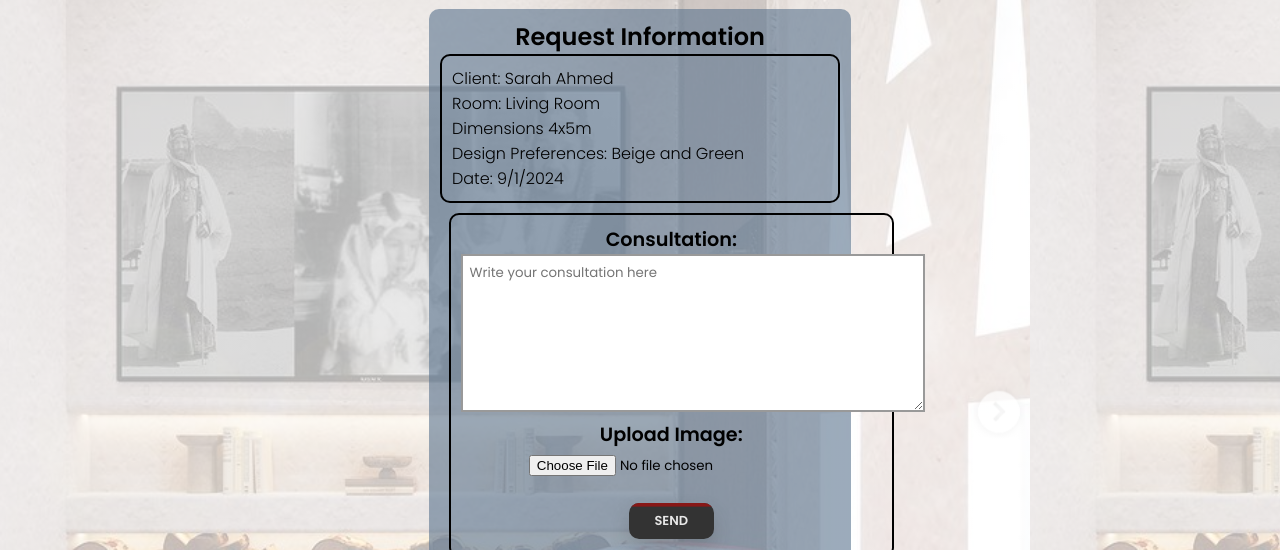
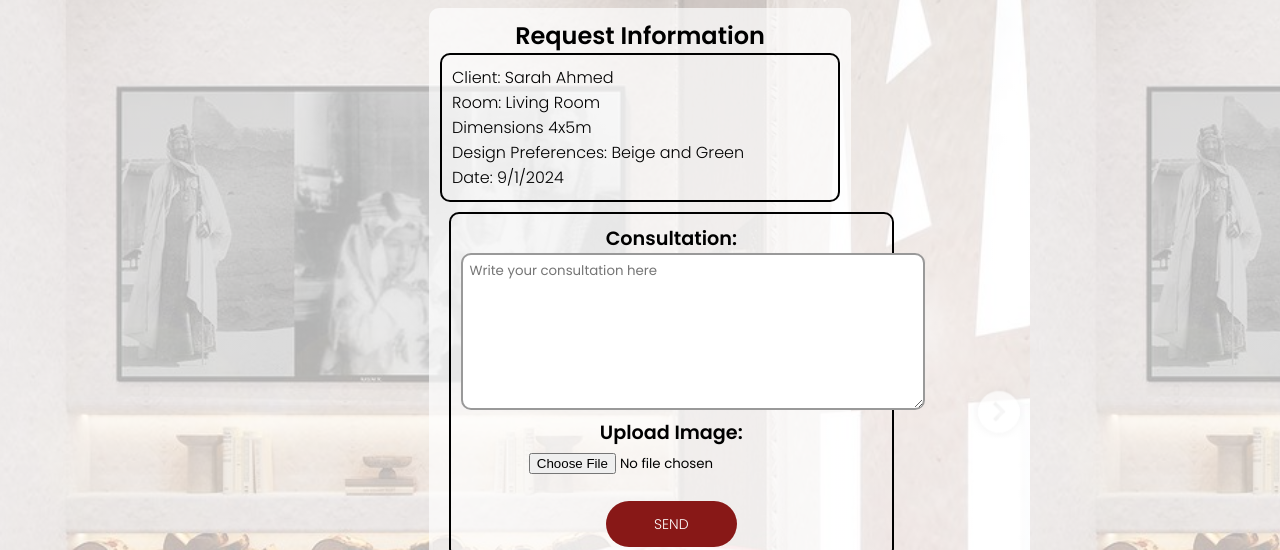
Before and after one commit to mriamft/Majlas, a website: page public_html/DesignConsultation.html in a window 1280 px wide. Shown: the part 250-800 px from the top of the page. Drawn offline with Linux system fonts and the light colour scheme.

Commit message:
يارب الفرج

```diff
--- a/public_html/DesignConsultation.css
+++ b/public_html/DesignConsultation.css
@@ -34,7 +34,7 @@ div{
 }
 #RequestInformationData:hover{
     transform: scale(1.05);
-    background-color: #59738d77;
+   background-color:rgba(255, 255, 255, 0.716);
 }
 form{
     margin: 10px;
@@ -49,80 +49,65 @@ label{
     font-size: larger;
     font-weight: bolder;
 }
-.button {
+
+.btn {
+  font-size: 14px;
+  font-weight: 300;
+  text-transform: uppercase;
+  line-height: 8px;
+  border-radius: 30px;
+  border: none;
+  background-color: #881817;
+  color: white;
   position: relative;
-  background-color: transparent;
-  color: #e8e8e8;
-  font-weight: 600;
-  border-radius: 10px;
-  width: 85px;
-  height: 36px;
-  border: none;
-  text-transform: uppercase;
+  overflow: hidden;
   cursor: pointer;
-  overflow: hidden;
-  box-shadow: 0 10px 20px rgba(51, 51, 51, 0.2);
-  transition: all 0.3s cubic-bezier(0.23, 1, 0.320, 1);
 }
 
-.button::before {
-  content: "Thank you \:)";
-  display: flex;
-  align-items: center;
-  justify-content: center;
-  width: 100%;
-  height: 100%;
-  pointer-events: none;
-  background-color:  #881817;
-  transform: translate(0%,-90%);
-  z-index: 99;
-  position: relative;
-  transform-origin: bottom;
-  transition: all 0.6s cubic-bezier(0.23, 1, 0.320, 1);
-    font-size: 10px;
+.btn > * {
+  display: inline-block;
+  transition: all ease-in-out .5s;
 }
 
-.button::after {
-  content: "Send";
-  display: flex;
-  align-items: center;
-  justify-content: center;
-  background-color:#333 ;
-  width: 100%;
-  height: 100%;
-  pointer-events: none;
-  transform-origin: bottom;
-  transform: translate(0%,-100%);
-  transition: all 0.6s cubic-bezier(0.23, 1, 0.320, 1);
-  font-size: 13px;
+.btn__visible {
+  padding: 1.2rem 3rem;
+  text-align: center;
 }
 
-.button:hover::before {
-  transform: translate(0%,0%);
+.btn__invisible {
+  width: 100%;
+  position: absolute;
+  padding: 1.2rem 0;
+  left: 0;
+  top: -100%;
 }
 
-.button:hover::after {
-  transform: translate(0%,0%);
+.btn:hover {
+  background-color: #881817;
 }
 
-.button:focus {
-  outline: none;
+.btn:hover .btn__visible {
+  transform: translateY(100%);
 }
 
-.button:active {
-  scale: 0.95;
+.btn:hover .btn__invisible {
+  top: 0;
+}
+
+.btn:focus {
+  outline: none;
 }
 .allPage{
     width: 33%;
     margin: auto;
     padding: 10px;
-    background-color: #59738d98;
+    background-color:rgba(255, 255, 255, 0.675);
     border-radius: 10px;
 }
 textarea{
-
   min-height: 8em;
   min-width: 100%;
   padding: .5em;
   border: solid 2px #999;
+  border-radius: 10px;
 }
--- a/public_html/DesignConsultation.html
+++ b/public_html/DesignConsultation.html
@@ -41,7 +41,10 @@ Click nbfs://nbhost/SystemFileSystem/Templates/ClientSide/html.html to edit this
             <input type="file" name="ConsultationImage" id="file" required></label>
             <br>
             <br>
-            <button class="button" type="button" onclick="window.location.href = 'DesignerHomePage.html'"></button>
+            <button class="btn" type="button" onclick="window.location.href = 'DesignerHomePage.html'">
+                <span class="btn__visible">Send</span>
+                <span class="btn__invisible">Thank you :)</span>
+            </button>
         </form>
        </div>
     </main>
--- a/public_html/RequestDesignConsultation.css
+++ b/public_html/RequestDesignConsultation.css
@@ -54,7 +54,9 @@ fieldset{
 }
 
 .input::placeholder {
- color: white;
+ color: #881817;
+ font-weight: bold;
+ opacity: 0.7;
 }
 
 .input:focus::placeholder {
```
